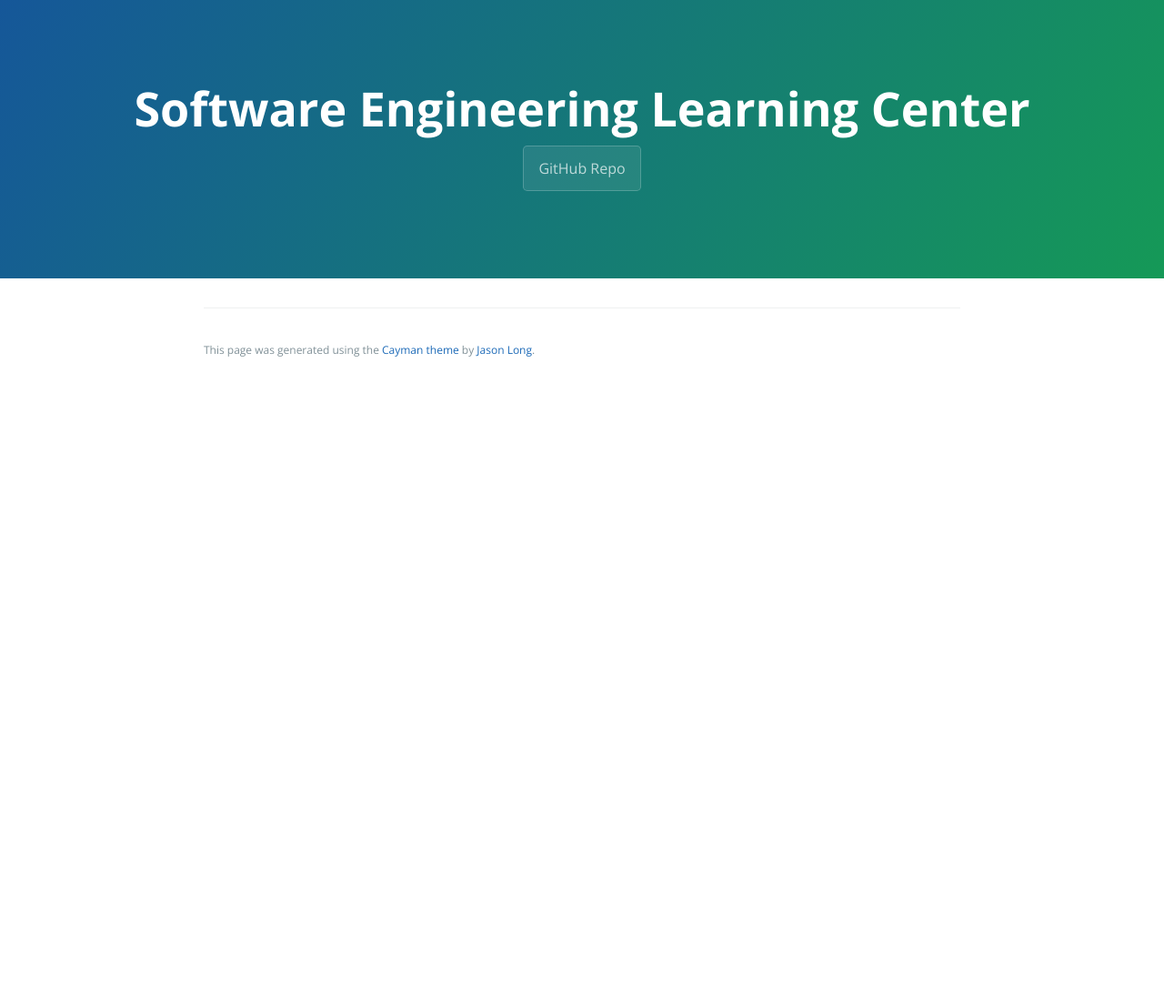
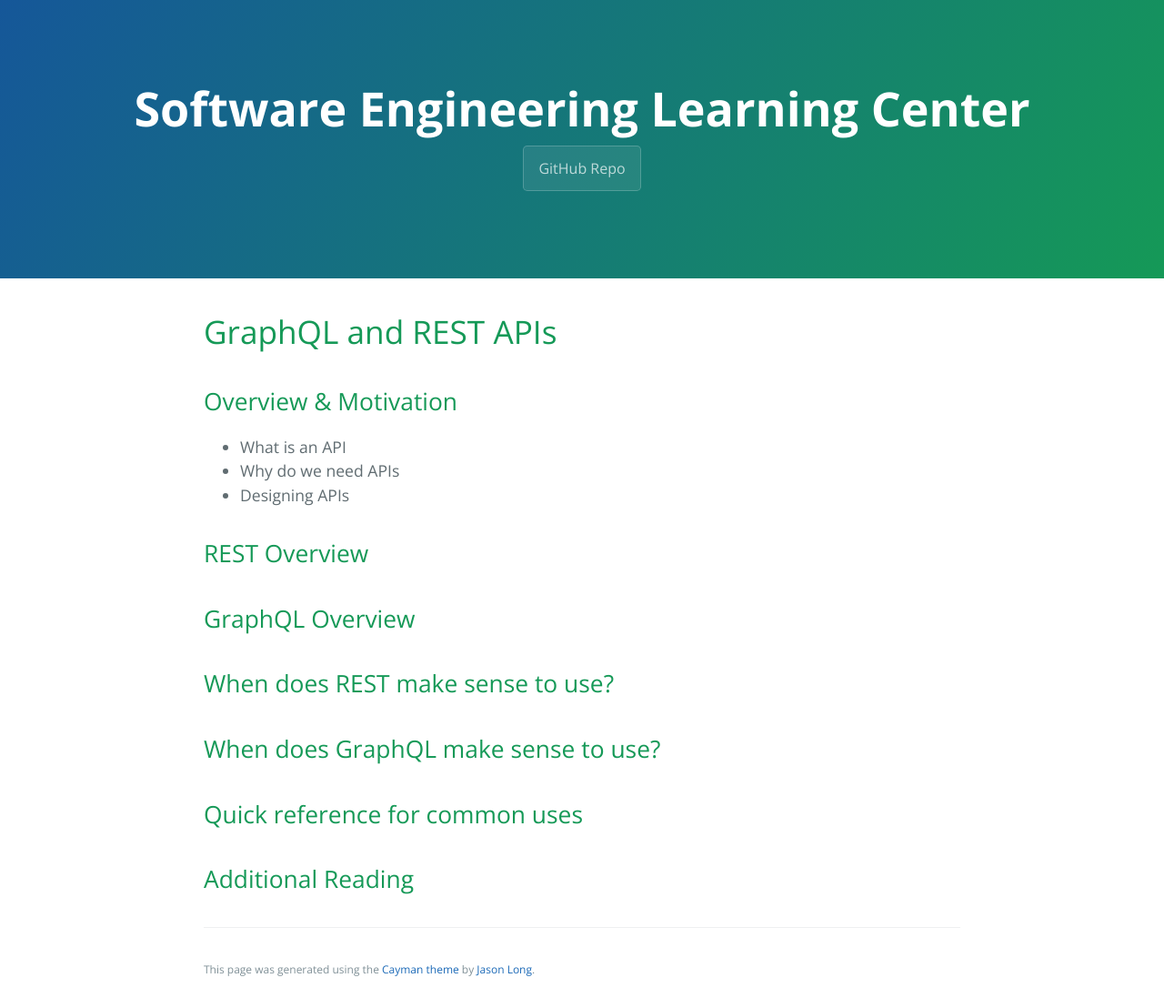
Before and after one commit to learning-software-engineering/learning-software-engineering.github.io, a Jekyll site: the page built from Topics/Development_Process/GraphQL_VS_REST.md, in a window 1280 px wide. Shown: the whole page at 91% size. Built offline with Jekyll 4.4.1, drawn with Linux system fonts in a browser that asks for light colours; our own code applies the rules of GitHub Pages for plain Markdown files; before the commit the page ends 900 px from its top, so only the background shows below that.

Commit message:
add structure for graphql vs rest document

```diff
--- a/Topics/Development_Process/GraphQL_VS_REST.md
+++ b/Topics/Development_Process/GraphQL_VS_REST.md
@@ -0,0 +1,17 @@
+# GraphQL and REST APIs
+## Overview & Motivation
+- What is an API
+- Why do we need APIs
+- Designing APIs
+
+## REST Overview
+
+## GraphQL Overview
+
+## When does REST make sense to use?
+
+## When does GraphQL make sense to use?
+
+## Quick reference for common uses
+
+## Additional Reading
```
Also changed, not shown: Topics/Development_Process.md (+3 -0 lines).
